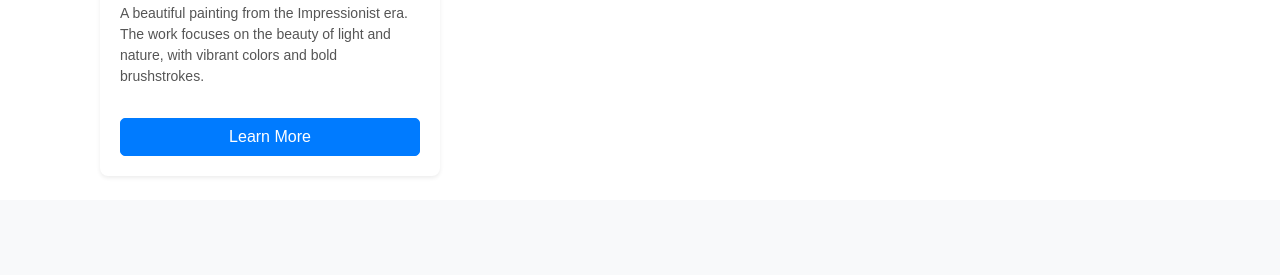
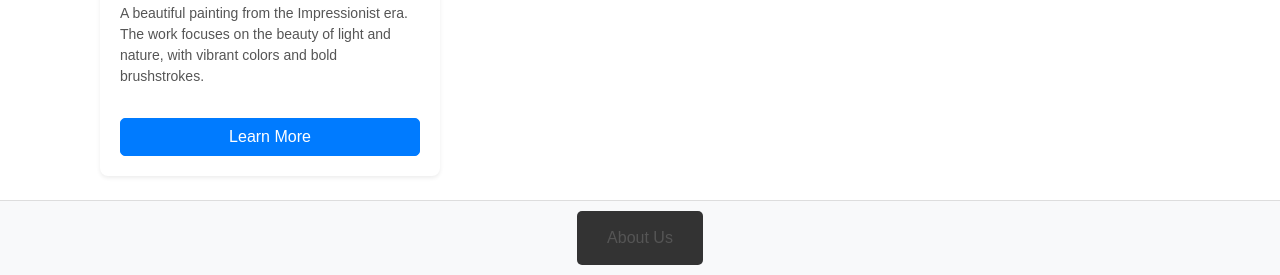
Before and after one commit to Nikoliadis/DEV5003-Nikoliadis, a Flask app: page /events in a window 1280 px wide. Shown: the part 1049-1324 px from the top of the page. Before the commit the page ends 1205 px from the top, so only its background shows below. Run offline with Flask 3, Linux system fonts and the light colour scheme; some libraries are stand-ins or nearby versions.

Commit message:
fixed the logout and about us button

```diff
--- a/server.py
+++ b/server.py
@@ -59,7 +59,8 @@
         {'id': 3, 'title': 'Ancient Sculpture', 'image': 'https://cdn.sanity.io/images/cctd4ker/production/1aa8046e23e93e92b205aae6be6480549b9c7ca1-1440x960.jpg?w=3840&q=75&fit=clip&auto=format', 'description': 'A rare sculpture from Ancient Rome.'},
         {'id': 4, 'title': 'Impressionist Artwork', 'image': 'https://encrypted-tbn0.gstatic.com/images?q=tbn:ANd9GcSlC9suapfI1YOZYafNsa_N-0DlDAaXpha6YA&s', 'description': 'A beautiful painting from the Impressionist era.'}
     ]
-    return render_template('home.html', featured_items=featured_items)
+    user_logged_in = 'user_id' in session
+    return render_template('home.html', featured_items=featured_items, user_logged_in=user_logged_in)
 
 @app.route('/login', methods=['GET', 'POST'])
 def login():
@@ -120,9 +121,10 @@
 
 @app.route('/logout')
 def logout():
-    session.pop('user', None)
+    session.pop('user_id', None)
+    session.clear()
     flash('You have been logged out.', 'success')
-    return redirect(url_for('login'))
+    return redirect(url_for('home'))
 
 @app.route("/about")
 def about():
--- a/templates/about.html
+++ b/templates/about.html
@@ -1,4 +1,3 @@
-<!DOCTYPE html>
 <html lang="en">
 <head>
     <meta charset="UTF-8">
@@ -69,10 +68,8 @@
 </head>
 <body>
 
-    <!-- About Us Title at the Top (Default Color) -->
     <h1>About Us</h1>
 
-    <!-- Container for About Us Content -->
     <div class="container">
         <div class="content">
             <p>Welcome to our Museum Ticketing System! Our goal is to connect people with history and culture through our vast collection of artifacts and exhibits.</p>
@@ -83,13 +80,11 @@
             <p>Here, we provide exclusive access to the finest artwork and historical artifacts. Explore our collection and learn about our exhibitions, events, and services!</p>
         </div>
 
-        <!-- Center the Back to Home Button -->
         <div class="btn-container">
             <a href="{{ url_for('home') }}" class="back-to-home-btn">Back to Home</a>
         </div>
     </div>
 
-    <!-- Bootstrap JS (optional, if you need any interactive components) -->
     <script src="https://code.jquery.com/jquery-3.5.1.slim.min.js"></script>
     <script src="https://cdn.jsdelivr.net/npm/@popperjs/core@2.9.3/dist/umd/popper.min.js"></script>
     <script src="https://maxcdn.bootstrapcdn.com/bootstrap/4.5.2/js/bootstrap.min.js"></script>
--- a/templates/base.html
+++ b/templates/base.html
@@ -1,4 +1,3 @@
-<!DOCTYPE html>
 <html lang="en">
 <head>
     <meta charset="UTF-8">
@@ -12,6 +11,26 @@
             font-family: Arial, sans-serif;
             margin: 0;
             padding: 0;
+            display: flex;
+            flex-direction: column;
+            min-height: 100vh; /* Ensures body takes full height of the viewport */
+        }
+
+        .container {
+            flex: 1; /* Ensures content area expands */
+        }
+
+        footer {
+            text-align: center;
+            background-color: #f8f9fa;
+            padding: 10px;
+            margin-top: auto; /* Pushes footer to the bottom */
+            display: block; /* Ensures footer only appears at the bottom */
+        }
+
+        footer a {
+            text-decoration: none;
+            color: inherit;
         }
     </style>
 </head>
@@ -36,13 +55,15 @@
         </ul>
     </nav>
 
-    <!-- Content Section -->
     <div class="container" style="margin-top: 80px;">
         {% block content %}
         {% endblock %}
     </div>
 
-    <!-- Bootstrap JS (optional, if you need any interactive components) -->
+    <footer>
+        <a href="{{ url_for('about') }}">About Us</a>
+    </footer>
+
     <script src="https://code.jquery.com/jquery-3.5.1.slim.min.js"></script>
     <script src="https://cdn.jsdelivr.net/npm/@popperjs/core@2.9.3/dist/umd/popper.min.js"></script>
     <script src="https://maxcdn.bootstrapcdn.com/bootstrap/4.5.2/js/bootstrap.min.js"></script>
--- a/templates/checkout.html
+++ b/templates/checkout.html
@@ -1,4 +1,3 @@
-<!DOCTYPE html>
 <html lang="en">
 <head>
     <meta charset="UTF-8">
@@ -67,7 +66,6 @@
         </div>
     </div>
 
-    <!-- Bootstrap JS (optional, if needed) -->
     <script src="https://code.jquery.com/jquery-3.5.1.slim.min.js"></script>
     <script src="https://cdn.jsdelivr.net/npm/@popperjs/core@2.9.3/dist/umd/popper.min.js"></script>
     <script src="https://maxcdn.bootstrapcdn.com/bootstrap/4.5.2/js/bootstrap.min.js"></script>
```
